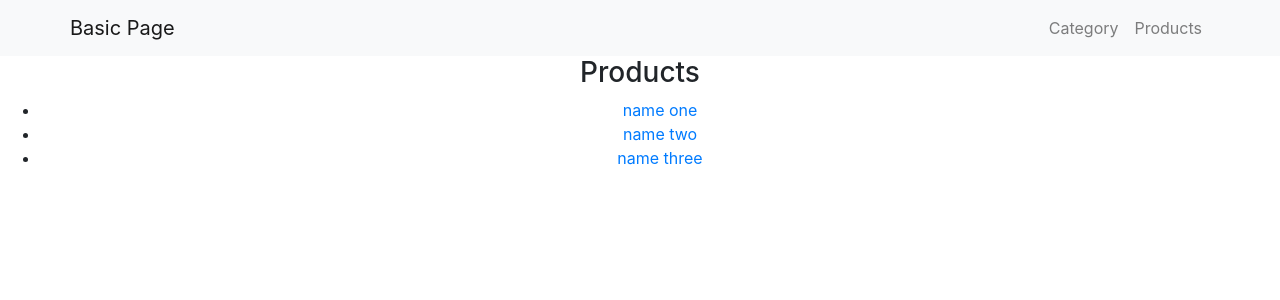
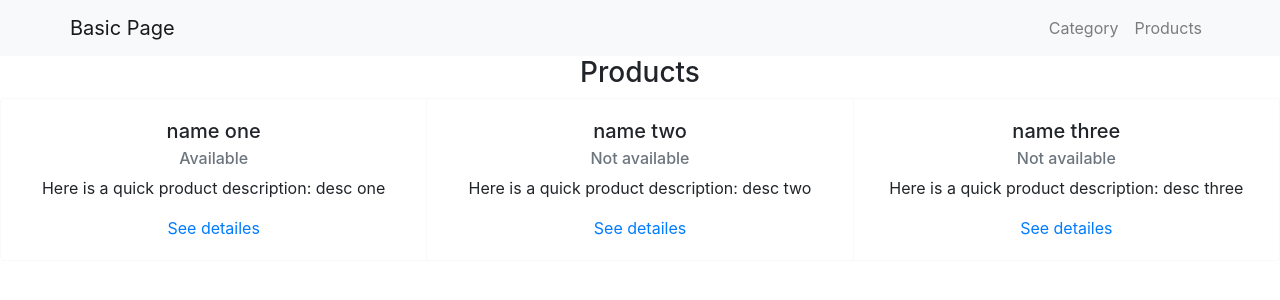
Before and after one commit to melission/react-router-demo, a React (Create React App) app: page /products in a window 1280 px wide. Shown: the top 300 px of the page. Built offline with nearby package versions, Linux system fonts and the light colour scheme.

Commit message:
linkList now returns a list of Cards. added all necessary imports.

```diff
--- a/src/Products.js
+++ b/src/Products.js
@@ -1,14 +1,23 @@
 import React from "react";
 import {Link, Outlet, Route, Routes } from "react-router-dom";
 import productData from "./productData";
+import Card from 'react-bootstrap/Card';
+import CardGroup from 'react-bootstrap/CardGroup';
 
 
 const Products = ({ match }) => {
     const linkList = productData.map((product) => {
         return (
-            <li key={product.id}>
-                <Link to={`${product.id}`}>{product.name}</Link>
-            </li>
+                <Card border="light" style={{ width: '18rem' }}>
+                <Card.Body>
+                  <Card.Title>{product.name}</Card.Title>
+                  <Card.Subtitle className="mb-2 text-muted">{product.status}</Card.Subtitle>
+                  <Card.Text>
+                    Here is a quick product description: {product.description}
+                  </Card.Text>
+                  <Card.Link href={`/products/${product.id}`}>See detailes</Card.Link>
+                </Card.Body>
+              </Card>
         );
     });
 
@@ -16,7 +25,7 @@ const Products = ({ match }) => {
         <div>
             <div>
                 <h3>Products</h3>
-                <ul>{linkList}</ul>
+                <CardGroup>{linkList}</CardGroup>
             </div>
             <div>
                 <Outlet />
```
